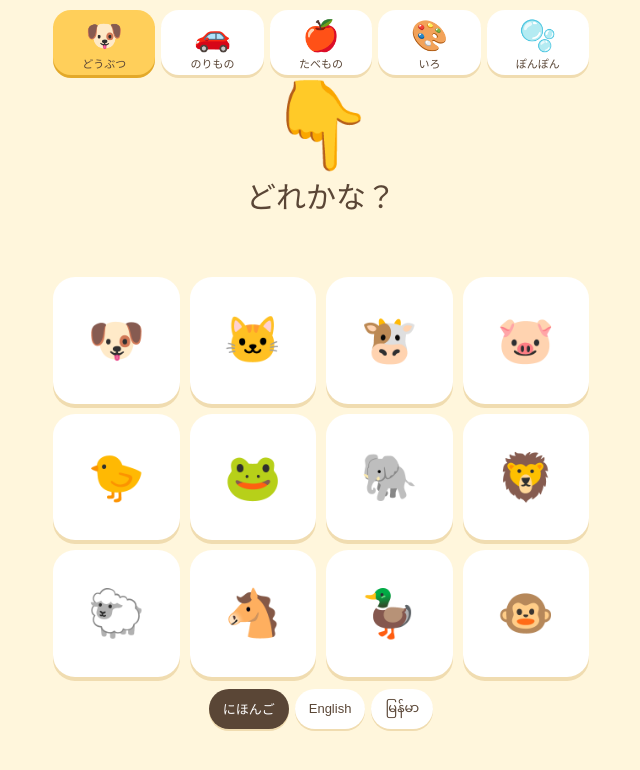
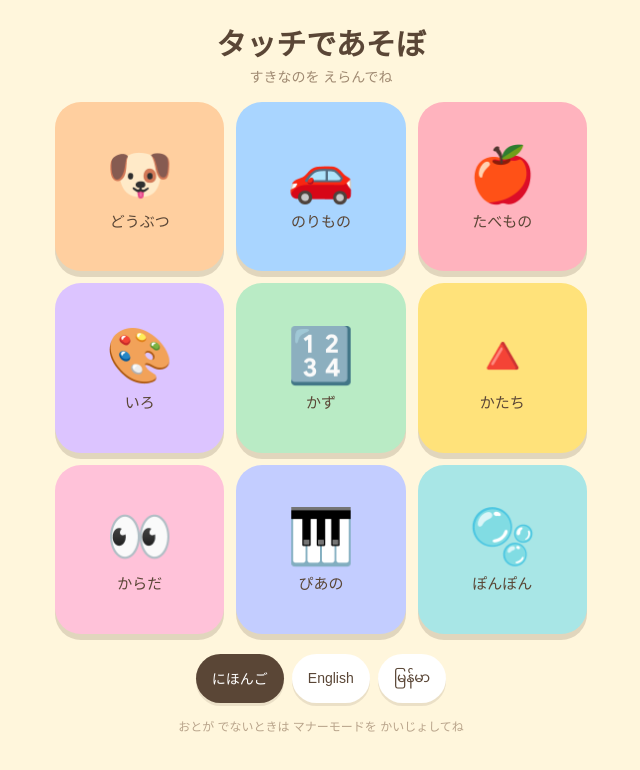
Before and after one commit to win-wwh/win, a plain HTML site: page baby/index.html in a window 1280 px wide. Shown: the whole page, without its empty margins (319-959 px from the left). Drawn offline with Linux system fonts and the light colour scheme; a web font is replaced by a local one.

Commit message:
タッチであそぼ：ホーム画面つきの使いやすいデザインに。かず・かたち・からだ・ぴあのを追加
Co-Authored-By: Claude Opus 5.5 <noreply@anthropic.com>
Claude-Session: https://claude.ai/code/session_01DkL3jYZV6QWiVky9CUuWeL

```diff
--- a/baby/index.html
+++ b/baby/index.html
@@ -14,39 +14,45 @@
 <link href="https://fonts.googleapis.com/css2?family=Zen+Maru+Gothic:wght@700&family=Noto+Sans+Myanmar:wght@600&display=swap" rel="stylesheet">
 <style>
 *{box-sizing:border-box;-webkit-tap-highlight-color:transparent;-webkit-user-select:none;user-select:none;-webkit-touch-callout:none}
-html,body{margin:0;height:100%;overscroll-behavior:none}
-body{background:#fff6dc;font-family:"Zen Maru Gothic","Hiragino Maru Gothic ProN",sans-serif;color:#5a4636;padding:env(safe-area-inset-top) env(safe-area-inset-right) env(safe-area-inset-bottom) env(safe-area-inset-left);touch-action:manipulation}
-.wrap{max-width:560px;margin:0 auto;padding:10px 12px 18px;min-height:100%;display:flex;flex-direction:column}
-.tabs{display:grid;grid-template-columns:repeat(5,1fr);gap:6px}
-.tab{border:0;border-radius:18px;background:#fff;font-size:30px;padding:8px 0 4px;box-shadow:0 3px 0 #f0dcb0;font-family:inherit;color:inherit}
-.tab small{display:block;font-size:11px;margin-top:2px}
-.tab.on{background:#ffcf5a;box-shadow:0 3px 0 #e3a92a}
-.big{flex:1;display:flex;flex-direction:column;align-items:center;justify-content:center;min-height:170px;padding:6px 0}
-.big .emo{font-size:86px;line-height:1;transition:transform .15s}
-.big .emo.boing{animation:boing .5s}
-.big .name{font-size:30px;margin-top:6px;min-height:40px}
-.big .mm{font-family:"Noto Sans Myanmar","Myanmar Text",sans-serif;font-size:20px;color:#8a7360;min-height:30px}
-.big .en{font-size:18px;color:#8a7360;min-height:24px}
-@keyframes boing{0%{transform:scale(1)}30%{transform:scale(1.35) rotate(-8deg)}60%{transform:scale(.9) rotate(6deg)}100%{transform:scale(1)}}
-.grid{display:grid;grid-template-columns:repeat(4,1fr);gap:10px}
-.card{border:0;border-radius:22px;background:#fff;aspect-ratio:1;font-size:46px;box-shadow:0 4px 0 #f0dcb0;display:flex;align-items:center;justify-content:center;padding:0}
-.card:active{transform:translateY(3px);box-shadow:0 1px 0 #f0dcb0}
-.dot{width:70%;height:70%;border-radius:50%}
-.lang{display:flex;justify-content:center;gap:6px;margin-top:12px}
-.lang button{border:0;border-radius:999px;background:#fff;padding:6px 14px;font-family:inherit;font-size:13px;color:inherit;box-shadow:0 2px 0 #f0dcb0}
+html,body{margin:0;min-height:100%;overscroll-behavior:none}
+body{background:#fff6dc;font-family:"Zen Maru Gothic","Hiragino Maru Gothic ProN",sans-serif;color:#5a4636;padding:env(safe-area-inset-top) env(safe-area-inset-right) env(safe-area-inset-bottom) env(safe-area-inset-left);touch-action:manipulation;transition:background .3s}
+.wrap{max-width:560px;margin:0 auto;padding:14px 14px 22px}
+button{font-family:inherit;color:inherit;border:0;cursor:pointer}
+h1{text-align:center;font-size:30px;margin:6px 0 2px}
+.sub{text-align:center;color:#a08a72;font-size:14px;margin:0 0 16px}
+.menu{display:grid;grid-template-columns:repeat(3,1fr);gap:12px}
+.tile{border-radius:26px;aspect-ratio:1;display:flex;flex-direction:column;align-items:center;justify-content:center;font-size:54px;box-shadow:0 6px 0 rgba(90,70,54,.18);transition:transform .1s}
+.tile span{font-size:15px;margin-top:4px;color:#5a4636}
+.tile:active,.card:active,.home:active{transform:translateY(4px) scale(.97);box-shadow:0 2px 0 rgba(90,70,54,.18)}
+.lang{display:flex;justify-content:center;gap:8px;margin-top:20px;flex-wrap:wrap}
+.lang button{border-radius:999px;background:#fff;padding:9px 16px;font-size:14px;box-shadow:0 3px 0 rgba(90,70,54,.12)}
 .lang button.on{background:#5a4636;color:#fff}
-#play{position:relative;flex:1;min-height:420px;border-radius:24px;background:#fff;overflow:hidden;box-shadow:0 4px 0 #f0dcb0;touch-action:none;margin-top:10px}
-#play .hint{position:absolute;inset:0;display:flex;align-items:center;justify-content:center;font-size:22px;color:#c9b391;pointer-events:none;text-align:center;line-height:1.6}
+.note{text-align:center;font-size:12px;color:#b9a48b;margin-top:14px}
+.top{display:flex;align-items:center;gap:12px;margin-bottom:6px}
+.home{width:64px;height:64px;border-radius:22px;background:#fff;font-size:32px;box-shadow:0 5px 0 rgba(90,70,54,.18);flex:none}
+.top b{font-size:24px}
+.big{display:flex;flex-direction:column;align-items:center;justify-content:center;min-height:230px;border-radius:30px;background:rgba(255,255,255,.75);margin:6px 0 14px;padding:14px;text-align:center}
+.emo{font-size:110px;line-height:1.05}
+.emo.boing{animation:boing .55s}
+@keyframes boing{0%{transform:scale(1)}30%{transform:scale(1.3) rotate(-8deg)}60%{transform:scale(.92) rotate(6deg)}100%{transform:scale(1)}}
+.name{font-size:36px;margin-top:6px;min-height:46px}
+.snd{font-size:20px;color:#a08a72;min-height:28px}
+.mm{font-family:"Noto Sans Myanmar","Myanmar Text",sans-serif;font-size:20px;color:#8a7360;min-height:32px}
+.again{font-size:12px;color:#c4af95;margin-top:4px}
+.grid{display:grid;grid-template-columns:repeat(4,1fr);gap:12px}
+.card{border-radius:24px;background:#fff;aspect-ratio:1;font-size:48px;box-shadow:0 5px 0 rgba(90,70,54,.15);display:flex;align-items:center;justify-content:center;padding:0;transition:transform .1s}
+.card.sel{outline:4px solid #ffb703;outline-offset:2px}
+.dot{width:68%;height:68%;border-radius:50%}
+#play{position:relative;height:calc(100vh - 140px);min-height:420px;border-radius:30px;background:#fff;overflow:hidden;box-shadow:0 5px 0 rgba(90,70,54,.15);touch-action:none}
+#play .hint{position:absolute;inset:0;display:flex;align-items:center;justify-content:center;font-size:24px;color:#c9b391;pointer-events:none;text-align:center;line-height:1.7}
 .pop{position:absolute;border-radius:50%;pointer-events:none;animation:pop 1.1s ease-out forwards;display:flex;align-items:center;justify-content:center}
 @keyframes pop{0%{transform:translate(-50%,-50%) scale(.2);opacity:1}70%{opacity:.95}100%{transform:translate(-50%,-50%) scale(1.6);opacity:0}}
+#piano{display:grid;grid-template-columns:repeat(8,1fr);gap:6px;height:calc(100vh - 140px);min-height:380px;touch-action:none}
+.key{border-radius:18px;display:flex;align-items:flex-end;justify-content:center;padding-bottom:16px;color:#fff;font-size:18px;box-shadow:0 6px 0 rgba(0,0,0,.15);transition:transform .08s}
 </style>
 </head>
 <body>
-<div class="wrap">
-  <div class="tabs" id="tabs"></div>
-  <div id="stage"></div>
-  <div class="lang" id="lang"></div>
-</div>
+<div class="wrap" id="app"></div>
 <script>
 const SETS={
  animal:{icon:"🐶",jp:"どうぶつ",items:[
@@ -77,37 +83,79 @@ const SETS={
   ["#a855f7","むらさき","","ခရမ်းရောင်","Purple",""],["#92400e","ちゃいろ","","အညို","Brown",""],
   ["#111827","くろ","","အနက်","Black",""],["#ffffff","しろ","","အဖြူ","White",""],
   ["#9ca3af","はいいろ","","မီးခိုးရောင်","Gray",""],["#06b6d4","みずいろ","","အပြာနု","Light blue",""]]},
+ num:{icon:"🔢",jp:"かず",items:[
+  ["1","いち","","တစ် ၁","One",""],["2","に","","နှစ် ၂","Two",""],["3","さん","","သုံး ၃","Three",""],
+  ["4","よん","","လေး ၄","Four",""],["5","ご","","ငါး ၅","Five",""],["6","ろく","","ခြောက် ၆","Six",""],
+  ["7","なな","","ခုနစ် ၇","Seven",""],["8","はち","","ရှစ် ၈","Eight",""],["9","きゅう","","ကိုး ၉","Nine",""],
+  ["10","じゅう","","တစ်ဆယ် ၁၀","Ten",""]]},
+ shape:{icon:"🔺",jp:"かたち",items:[
+  ["🔴","まる","","စက်ဝိုင်း","Circle",""],["🔺","さんかく","","တြိဂံ","Triangle",""],
+  ["🟦","しかく","","စတုရန်း","Square",""],["⭐","ほし","","ကြယ်","Star",""],
+  ["❤️","はーと","","နှလုံးပုံ","Heart",""],["🔷","ひしがた","","စိန်ပုံ","Diamond",""],
+  ["🌙","みかづき","","လခြမ်း","Moon",""],["🟩","みどりのしかく","","အစိမ်းရောင် စတုရန်း","Green square",""]]},
+ body:{icon:"👀",jp:"からだ",items:[
+  ["👀","め","きょろきょろ","မျက်စိ","Eyes","Look"],["👃","はな","くんくん","နှာခေါင်း","Nose","Sniff sniff"],
+  ["👄","くち","あーん","ပါးစပ်","Mouth","Ahh"],["👂","みみ","きこえるかな","နား","Ears","Listen"],
+  ["✋","て","ぱちぱち","လက်","Hands","Clap clap"],["🦶","あし","とんとん","ခြေထောက်","Feet","Stomp stomp"],
+  ["🦷","は","はみがき しゅこしゅこ","သွား","Teeth","Brush brush"],["😊","かお","にこにこ","မျက်နှာ","Face","Smile"]]},
+ piano:{icon:"🎹",jp:"ぴあの"},
  play:{icon:"🫧",jp:"ぽんぽん"}
 };
-const ORDER=["animal","car","fruit","color","play"];
-let mode="animal",lang="ja",sel=null;
+const ORDER=["animal","car","fruit","color","num","shape","body","piano","play"];
+const BG={animal:"#ffe2c6",car:"#d6ecff",fruit:"#ffd9de",color:"#f1e4ff",num:"#dff6e4",shape:"#fff0b8",body:"#ffe4ef",piano:"#e2e8ff",play:"#d9f5f5",home:"#fff6dc"};
+const TILE={animal:"#ffcf9f",car:"#a9d5ff",fruit:"#ffb3be",color:"#dcc4ff",num:"#b9ebc5",shape:"#ffe27a",body:"#ffc2d9",piano:"#c3cdff",play:"#a8e6e6"};
+let mode="home",lang="ja",sel=null;
 try{lang=localStorage.getItem("baby-lang")||"ja"}catch(e){}
 
 let ac=null;
 function audio(){try{if(!ac)ac=new (window.AudioContext||window.webkitAudioContext)();if(ac.state==="suspended")ac.resume()}catch(e){}return ac}
 function tone(f,t,d,v,type="sine"){const o=ac.createOscillator(),g=ac.createGain();o.type=type;o.frequency.value=f;g.gain.setValueAtTime(0,t);g.gain.linearRampToValueAtTime(v,t+.01);g.gain.exponentialRampToValueAtTime(.0001,t+d);o.connect(g);g.connect(ac.destination);o.start(t);o.stop(t+d+.05)}
 function chime(){if(!audio())return;const t=ac.currentTime;[0,4,7].forEach((s,i)=>tone(523.25*Math.pow(2,s/12),t+i*.07,.5,.12,"triangle"))}
+function click(){if(!audio())return;tone(880,ac.currentTime,.15,.08,"sine")}
 const PENTA=[0,2,4,7,9,12,14,16];
 function note(i){if(!audio())return;tone(392*Math.pow(2,PENTA[i%PENTA.length]/12),ac.currentTime,.7,.15,"triangle")}
 function speak(text,l){try{speechSynthesis.cancel();const u=new SpeechSynthesisUtterance(text);u.lang=l;u.rate=l==="ja-JP"?.8:.85;u.pitch=1.3;const v=speechSynthesis.getVoices().find(v=>v.lang&&v.lang.startsWith(l.slice(0,2)));if(v)u.voice=v;speechSynthesis.speak(u)}catch(e){}}
 
-function renderTabs(){
-  document.getElementById("tabs").innerHTML=ORDER.map(k=>`<button class="tab ${k===mode?"on":""}" data-mode="${k}">${SETS[k].icon}<small>${SETS[k].jp}</small></button>`).join("");
-  document.getElementById("lang").innerHTML=[["ja","にほんご"],["en","English"],["mm","မြန်မာ"]].map(([k,v])=>`<button class="${k===lang?"on":""}" data-lang="${k}">${v}</button>`).join("");
+const app=document.getElementById("app");
+function white(c){return c==="#ffffff"?"box-shadow:inset 0 0 0 3px #e5d6bd;":""}
+function face(it){
+  if(mode==="num")return `<span style="font-size:42px;font-weight:700">${it[0]}</span>`;
+  if(mode==="color")return `<span class="dot" style="background:${it[0]};${white(it[0])}"></span>`;
+  return it[0];
 }
-function face(it){return mode==="color"?`<span class="dot" style="background:${it[0]};${it[0]==="#ffffff"?"box-shadow:inset 0 0 0 2px #e5d6bd":""}"></span>`:it[0]}
+function bigFace(it){
+  if(!it)return "👇";
+  if(mode==="num")return `<div style="font-size:96px;font-weight:700">${it[0]}</div><div style="font-size:26px;line-height:1.3;max-width:300px;margin:4px auto 0">${"🍎".repeat(+it[0])}</div>`;
+  if(mode==="color")return `<span style="display:inline-block;width:110px;height:110px;border-radius:50%;background:${it[0]};${white(it[0])}"></span>`;
+  return it[0];
+}
+function topBar(){return `<div class="top"><button class="home" data-home="1" aria-label="ホーム">🏠</button><b>${SETS[mode].icon} ${SETS[mode].jp}</b></div>`}
 function render(){
-  renderTabs();
-  const st=document.getElementById("stage");
+  document.body.style.background=BG[mode];
+  if(mode==="home"){
+    app.innerHTML=`<h1>タッチであそぼ</h1><p class="sub">すきなのを えらんでね</p>
+    <div class="menu">${ORDER.map(k=>`<button class="tile" data-mode="${k}" style="background:${TILE[k]}">${SETS[k].icon}<span>${SETS[k].jp}</span></button>`).join("")}</div>
+    <div class="lang">${[["ja","にほんご"],["en","English"],["mm","မြန်မာ"]].map(([k,v])=>`<button class="${k===lang?"on":""}" data-lang="${k}">${v}</button>`).join("")}</div>
+    <p class="note">おとが でないときは マナーモードを かいじょしてね</p>`;
+    return;
+  }
+  if(mode==="piano"){
+    const K=[["ど","#ef4444"],["れ","#fb923c"],["み","#facc15"],["ふぁ","#22c55e"],["そ","#06b6d4"],["ら","#3b82f6"],["し","#a855f7"],["ど","#f472b6"]];
+    app.innerHTML=topBar()+`<div id="piano">${K.map((k,i)=>`<div class="key" data-k="${i}" style="background:${k[1]}">${k[0]}</div>`).join("")}</div>`;
+    const SC=[0,2,4,5,7,9,11,12];
+    document.getElementById("piano").addEventListener("pointerdown",e=>{const k=e.target.closest(".key");if(!k)return;e.preventDefault();if(!audio())return;const i=+k.dataset.k;tone(261.63*Math.pow(2,SC[i]/12),ac.currentTime,.9,.18,"triangle");tone(261.63*Math.pow(2,SC[i]/12+1),ac.currentTime,.5,.04,"sine");k.style.transform="translateY(5px)";setTimeout(()=>k.style.transform="",150)});
+    return;
+  }
   if(mode==="play"){
-    st.innerHTML=`<div id="play"><div class="hint">さわってみてね<br>👆</div></div>`;bindPlay();return;
+    app.innerHTML=topBar()+`<div id="play"><div class="hint">どこでも さわってみてね<br>👆</div></div>`;bindPlay();return;
   }
   const items=SETS[mode].items;const it=sel!=null?items[sel]:null;
-  st.innerHTML=`<div class="big"><div class="emo" id="emo">${it?(mode==="color"?`<span style="display:inline-block;width:90px;height:90px;border-radius:50%;background:${it[0]};${it[0]==="#ffffff"?"box-shadow:inset 0 0 0 3px #e5d6bd":""}"></span>`:it[0]):"👇"}</div>
-   <div class="name">${it?(lang==="en"?it[4]:it[1]):"どれかな？"}</div>
-   <div class="en">${it&&it[2]&&lang!=="en"?it[2]:(it&&lang==="en"&&it[5]?it[5]:"")}</div>
-   <div class="mm">${it?it[3]:""}</div></div>
-   <div class="grid">${items.map((x,i)=>`<button class="card" data-i="${i}" aria-label="${x[1]}">${face(x)}</button>`).join("")}</div>`;
+  const nm=it?(lang==="en"?it[4]:it[1]):"どれかな？";
+  const sd=it?(lang==="en"?it[5]:it[2]):"";
+  app.innerHTML=topBar()+`<button class="big" id="bigbtn" style="width:100%"><div class="emo" id="emo">${bigFace(it)}</div>
+   <div class="name">${nm}</div><div class="snd">${sd||""}</div><div class="mm">${it?it[3]:""}</div>
+   ${it?'<div class="again">もういちど さわると また きこえるよ</div>':''}</button>
+   <div class="grid">${items.map((x,i)=>`<button class="card ${i===sel?"sel":""}" data-i="${i}" aria-label="${x[1]}">${face(x)}</button>`).join("")}</div>`;
 }
 function tap(i){
   sel=i;render();chime();
@@ -126,7 +174,7 @@ function bindPlay(){
   pl.addEventListener("pointerdown",e=>{
     e.preventDefault();const r=pl.getBoundingClientRect();
     const hint=pl.querySelector(".hint");if(hint)hint.remove();
-    const d=document.createElement("div");d.className="pop";const s=70+Math.random()*60;
+    const d=document.createElement("div");d.className="pop";const s=80+Math.random()*60;
     d.style.cssText=`left:${e.clientX-r.left}px;top:${e.clientY-r.top}px;width:${s}px;height:${s}px;background:${POPC[pi%POPC.length]};font-size:${s*.5}px`;
     d.textContent=POPE[Math.random()*POPE.length|0];
     pl.appendChild(d);setTimeout(()=>d.remove(),1150);note(pi);pi++;
@@ -134,9 +182,11 @@ function bindPlay(){
 }
 document.addEventListener("click",e=>{
   const b=e.target.closest("button");if(!b)return;
-  if(b.dataset.mode){mode=b.dataset.mode;sel=null;audio();render()}
-  else if(b.dataset.lang){lang=b.dataset.lang;try{localStorage.setItem("baby-lang",lang)}catch(e){}render();if(sel!=null)tap(sel)}
+  if(b.dataset.home){mode="home";sel=null;click();render();window.scrollTo(0,0)}
+  else if(b.dataset.mode){mode=b.dataset.mode;sel=null;click();render();window.scrollTo(0,0)}
+  else if(b.dataset.lang){lang=b.dataset.lang;try{localStorage.setItem("baby-lang",lang)}catch(e){}click();render()}
   else if(b.dataset.i!=null)tap(+b.dataset.i);
+  else if(b.id==="bigbtn"&&sel!=null)tap(sel);
 });
 document.addEventListener("gesturestart",e=>e.preventDefault());
 document.addEventListener("dblclick",e=>e.preventDefault());
```
Also changed, not shown: index.html (+1 -1 lines).
